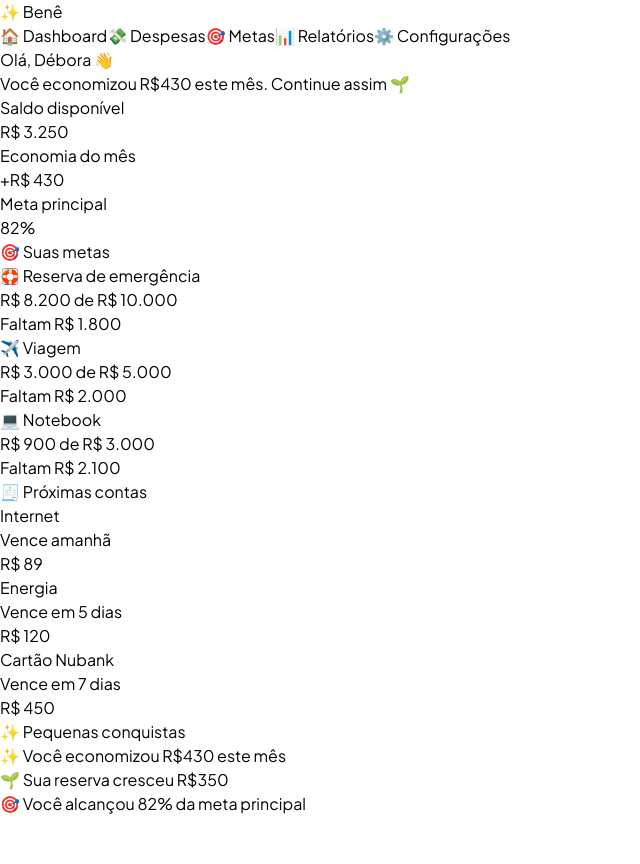
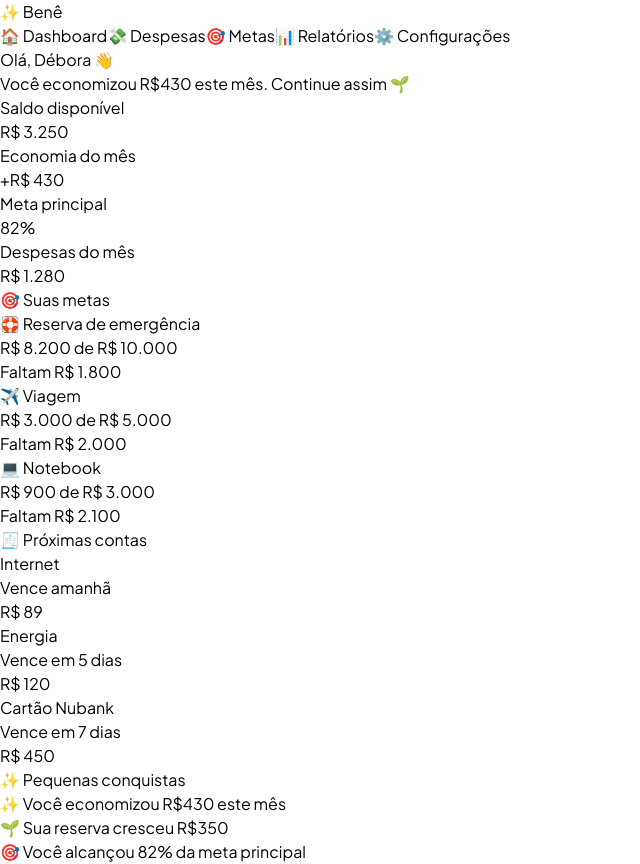
Before and after one commit to deborajaldir/bene-ai-frontend, a React (Vite) app: page /dashboard in a window 1280 px wide. Shown: the whole page, without its empty margins (0-640 px from the left). Before the commit the page ends 816 px from the top, so only its background shows below. Built offline with nearby package versions, Linux system fonts and the light colour scheme.

Commit message:
feat: add create and delete goals functionality

```diff
--- /dev/null
+++ b/src/components/MetaForm.jsx
@@ -0,0 +1,42 @@
+function MetaForm({
+    nomeMeta,
+    setNomeMeta,
+    valorMeta,
+    setValorMeta,
+    adicionarMeta
+}) {
+    return (
+        <div className="bg-white/60 rounded-[30px] p-6 mt-6 max-w-xl mx-auto">
+
+            <h2 className="text-2xl font-bold text-[#4B4B4B] mb-5">
+                Nova Meta
+            </h2>
+
+            <input
+                type="text"
+                placeholder="Nome da meta"
+                value={nomeMeta}
+                onChange={(e) => setNomeMeta(e.target.value)}
+                className="w-full p-4 rounded-2xl mb-4 border border-white/40"
+            />
+
+            <input
+                type="number"
+                placeholder="Valor objetivo"
+                value={valorMeta}
+                onChange={(e) => setValorMeta(e.target.value)}
+                className="w-full p-4 rounded-2xl mb-4 border border-white/40"
+            />
+
+            <button
+                onClick={adicionarMeta}
+                className="bg-green-600 text-white px-6 py-3 rounded-2xl font-semibold"
+            >
+                Salvar Meta
+            </button>
+
+        </div>
+    )
+}
+
+export default MetaForm
--- /dev/null
+++ b/src/data/conquistas.js
@@ -0,0 +1,14 @@
+export const conquistas = [
+    {
+        mensagem: "✨ Você economizou R$430 este mês",
+        cor: "text-green-600"
+    },
+    {
+        mensagem: "🌱 Sua reserva cresceu R$350",
+        cor: "text-blue-600"
+    },
+    {
+        mensagem: "🎯 Você alcançou 82% da meta principal",
+        cor: "text-purple-600"
+    }
+]
--- /dev/null
+++ b/src/data/contas.js
@@ -0,0 +1,17 @@
+export const contas = [
+    {
+        nome: "Internet",
+        vencimento: "Vence amanhã",
+        valor: "R$ 89"
+    },
+    {
+        nome: "Energia",
+        vencimento: "Vence em 5 dias",
+        valor: "R$ 120"
+    },
+    {
+        nome: "Cartão Nubank",
+        vencimento: "Vence em 7 dias",
+        valor: "R$ 450"
+    }
+]
--- /dev/null
+++ b/src/data/metas.js
@@ -0,0 +1,26 @@
+export const metas = [
+    {
+        titulo: "🛟 Reserva de emergência",
+        valorAtual: "R$ 8.200",
+        valorMeta: "R$ 10.000",
+        progresso: 82,
+        faltam: "R$ 1.800",
+        cor: "bg-green-500"
+    },
+    {
+        titulo: "✈️ Viagem",
+        valorAtual: "R$ 3.000",
+        valorMeta: "R$ 5.000",
+        progresso: 60,
+        faltam: "R$ 2.000",
+        cor: "bg-blue-500"
+    },
+    {
+        titulo: "💻 Notebook",
+        valorAtual: "R$ 900",
+        valorMeta: "R$ 3.000",
+        progresso: 30,
+        faltam: "R$ 2.100",
+        cor: "bg-violet-500"
+    }
+]
--- /dev/null
+++ b/src/data/resumo.js
@@ -0,0 +1,22 @@
+export const resumo = [
+    {
+        titulo: "Saldo disponível",
+        valor: "R$ 3.250",
+        cor: "text-[#4B4B4B]"
+    },
+    {
+        titulo: "Economia do mês",
+        valor: "+R$ 430",
+        cor: "text-green-600"
+    },
+    {
+        titulo: "Meta principal",
+        valor: "82%",
+        cor: "text-blue-600"
+    },
+    {
+        titulo: "Despesas do mês",
+        valor: "R$ 1.280",
+        cor: "text-red-500"
+    }
+]
--- a/src/pages/Dashboard.jsx
+++ b/src/pages/Dashboard.jsx
@@ -4,6 +4,10 @@ import ResumoCard from "../components/ResumoCard"
 import MetaCard from "../components/MetaCard"
 import ContaCard from "../components/ContaCard"
 import ConquistaCard from "../components/ConquistaCard"
+import { metas } from "../data/metas"
+import { contas } from "../data/contas"
+import { conquistas } from "../data/conquistas"
+import { resumo } from "../data/resumo"
 
 function Dashboard() {
     return (
@@ -34,22 +38,14 @@ function Dashboard() {
 
                     <div className="grid grid-cols-1 md:grid-cols-3 gap-5 mt-6">
 
+                        {resumo.map((item) => (
                             <ResumoCard
-                            titulo="Saldo disponível"
-                            valor="R$ 3.250"
+                                key={item.titulo}
+                                titulo={item.titulo}
+                                valor={item.valor}
+                                cor={item.cor}
                             />
-
-                        <ResumoCard
-                            titulo="Economia do mês"
-                            valor="+R$ 430"
-                            cor="text-green-600"
-                        />
-
-                        <ResumoCard
-                            titulo="Meta principal"
-                            valor="82%"
-                            cor="text-blue-600"
-                        />
+                        ))}
 
                     </div>
 
@@ -63,32 +59,19 @@ function Dashboard() {
 
                         <div className="grid grid-cols-1 lg:grid-cols-3 gap-5">
 
+                            {
+                                metas.map((meta) => (
                                     <MetaCard
-                                titulo="🛟 Reserva de emergência"
-                                valorAtual="R$ 8.200"
-                                valorMeta="R$ 10.000"
-                                progresso={82}
-                                faltam="R$ 1.800"
-                                cor="bg-green-500"
+                                        key={meta.titulo}
+                                        titulo={meta.titulo}
+                                        valorAtual={meta.valorAtual}
+                                        valorMeta={meta.valorMeta}
+                                        progresso={meta.progresso}
+                                        faltam={meta.faltam}
+                                        cor={meta.cor}
                                     />
-
-                            <MetaCard
-                                titulo="✈️ Viagem"
-                                valorAtual="R$ 3.000"
-                                valorMeta="R$ 5.000"
-                                progresso={60}
-                                faltam="R$ 2.000"
-                                cor="bg-blue-500"
-                            />
-
-                            <MetaCard
-                                titulo="💻 Notebook"
-                                valorAtual="R$ 900"
-                                valorMeta="R$ 3.000"
-                                progresso={30}
-                                faltam="R$ 2.100"
-                                cor="bg-violet-500"
-                            />
+                                ))
+                            }
 
                         </div>
 
@@ -107,23 +90,16 @@ function Dashboard() {
 
                                 <div className="flex flex-col gap-5">
 
+                                    {
+                                        contas.map((conta) => (
                                             <ContaCard
-                                        nome="Internet"
-                                        vencimento="Vence amanhã"
-                                        valor="R$ 89"
+                                                key={conta.nome}
+                                                nome={conta.nome}
+                                                vencimento={conta.vencimento}
+                                                valor={conta.valor}
                                             />
-
-                                    <ContaCard
-                                        nome="Energia"
-                                        vencimento="Vence em 5 dias"
-                                        valor="R$ 120"
-                                    />
-
-                                    <ContaCard
-                                        nome="Cartão Nubank"
-                                        vencimento="Vence em 7 dias"
-                                        valor="R$ 450"
-                                    />
+                                        ))
+                                    }
 
                                 </div>
 
@@ -139,20 +115,15 @@ function Dashboard() {
 
                                     <div className="flex flex-col gap-4">
 
+                                        {
+                                            conquistas.map((conquista, index) => (
                                                 <ConquistaCard
-                                            mensagem="✨ Você economizou R$430 este mês"
-                                            cor="text-green-600"
+                                                    key={index}
+                                                    mensagem={conquista.mensagem}
+                                                    cor={conquista.cor}
                                                 />
-
-                                        <ConquistaCard
-                                            mensagem="🌱 Sua reserva cresceu R$350"
-                                            cor="text-blue-600"
-                                        />
-
-                                        <ConquistaCard
-                                            mensagem="🎯 Você alcançou 82% da meta principal"
-                                            cor="text-purple-600"
-                                        />
+                                            ))
+                                        }
 
                                     </div>
 
--- a/src/pages/Metas.jsx
+++ b/src/pages/Metas.jsx
@@ -1,6 +1,65 @@
+import { useState } from "react"
 import Layout from "../components/Layout"
+import MetaForm from "../components/MetaForm"
 
 function Metas() {
+
+    const [mostrarFormulario, setMostrarFormulario] = useState(false)
+    const [nomeMeta, setNomeMeta] = useState("")
+    const [valorMeta, setValorMeta] = useState("")
+    const [metas, setMetas] = useState([
+        {
+            titulo: "🛟 Reserva de emergência",
+            valorAtual: "R$ 8.200",
+            valorMeta: "R$ 10.000",
+            progresso: 82,
+            cor: "bg-green-500"
+        },
+        {
+            titulo: "✈️ Viagem",
+            valorAtual: "R$ 3.000",
+            valorMeta: "R$ 5.000",
+            progresso: 60,
+            cor: "bg-blue-500"
+        },
+        {
+            titulo: "💻 Notebook",
+            valorAtual: "R$ 900",
+            valorMeta: "R$ 3.000",
+            progresso: 30,
+            cor: "bg-violet-500"
+        }
+    ])
+    function adicionarMeta() {
+
+        if (!nomeMeta || !valorMeta) {
+            return
+        }
+
+        const novaMeta = {
+            titulo: nomeMeta,
+            valorAtual: "R$ 0",
+            valorMeta: `R$ ${valorMeta}`,
+            progresso: 0,
+            cor: "bg-pink-500"
+        }
+
+        setMetas([...metas, novaMeta])
+
+        setNomeMeta("")
+        setValorMeta("")
+        setMostrarFormulario(false)
+    }
+
+    function excluirMeta(indexMeta) {
+
+        const metasAtualizadas = metas.filter(
+            (_, index) => index !== indexMeta
+        )
+
+        setMetas(metasAtualizadas)
+    }
+
     return (
         <Layout>
 
@@ -20,96 +79,69 @@ function Metas() {
 
                 <div className="grid grid-cols-1 md:grid-cols-2 xl:grid-cols-3 gap-5 mt-6">
 
-                    <div className="bg-white/60 rounded-[30px] p-6">
+                    {metas.map((meta, index) => (
+
+                        <div
+                            key={index}
+                            className="bg-white/60 rounded-[30px] p-6"
+                        >
 
                             <h3 className="font-semibold text-[#4B4B4B] text-lg">
-                            🛟 Reserva de emergência
+                                {meta.titulo}
                             </h3>
 
                             <p className="text-[#5B5B5B] mt-4">
-                            R$ 8.200 de R$ 10.000
+                                {meta.valorAtual} de {meta.valorMeta}
                             </p>
 
                             <div className="w-full h-3 bg-white rounded-full mt-4 overflow-hidden">
 
-                            <div className="w-[82%] h-full bg-green-500 rounded-full"></div>
+                                <div
+                                    className={`h-full rounded-full ${meta.cor}`}
+                                    style={{ width: `${meta.progresso}%` }}
+                                />
 
                             </div>
 
                             <p className="mt-4 text-sm text-[#5B5B5B]">
-                            82% concluído
+                                {meta.progresso}% concluído
                             </p>
 
-                        <button className="mt-5 text-sm font-semibold text-[#4B4B4B] hover:underline">
-                            Ver progresso →
+                            <button
+                                onClick={() => excluirMeta(index)}
+                                className="mt-4 text-red-500 text-sm font-semibold hover:underline"
+                            >
+                                🗑 Excluir
                             </button>
 
                         </div>
 
-                    <div className="bg-white/60 rounded-[30px] p-6">
-
-                        <h3 className="font-semibold text-[#4B4B4B] text-lg">
-                            ✈️ Viagem
-                        </h3>
-
-                        <p className="text-[#5B5B5B] mt-4">
-                            R$ 3.000 de R$ 5.000
-                        </p>
-
-                        <div className="w-full h-3 bg-white rounded-full mt-4 overflow-hidden">
-
-                            <div className="w-[82%] h-full bg-blue-500 rounded-full"></div>
-
-                        </div>
-
-                        <p className="mt-4 text-sm text-[#5B5B5B]">
-                            60% concluído
-                        </p>
-
-                        <button className="mt-5 text-sm font-semibold text-[#4B4B4B] hover:underline">
-                            Ver progresso →
-                        </button>
-
-                    </div>
-
-                    <div className="bg-white/60 rounded-[30px] p-6">
-
-                        <h3 className="font-semibold text-[#4B4B4B] text-lg">
-                            💻 Notebook
-                        </h3>
-
-                        <p className="text-[#5B5B5B] mt-4">
-                            R$ 900 de R$ 3.000
-                        </p>
-
-                        <div className="w-full h-3 bg-white rounded-full mt-4 overflow-hidden">
-
-                            <div className="w-[82%] h-full bg-violet-500 rounded-full"></div>
-
-                        </div>
-
-                        <p className="mt-4 text-sm text-[#5B5B5B]">
-                            30% concluído
-                        </p>
-
-                        <button className="mt-5 text-sm font-semibold text-[#4B4B4B] hover:underline">
-                            Ver progresso →
-                        </button>
-
-
-                    </div>
+                    ))}
 
                 </div>
 
                 <div className="mt-8 flex justify-center">
 
                     <button
+                        onClick={() => setMostrarFormulario(!mostrarFormulario)}
                         className="bg-[#4B4B4B] text-[#F7EDC3] px-6 py-4 rounded-2xl font-semibold hover:opacity-90 transition"
                     >
                         + Nova Meta
                     </button>
 
                 </div>
+
+                {
+                    mostrarFormulario && (
+                        <MetaForm
+                            nomeMeta={nomeMeta}
+                            setNomeMeta={setNomeMeta}
+                            valorMeta={valorMeta}
+                            setValorMeta={setValorMeta}
+                            adicionarMeta={adicionarMeta}
+                        />
+                    )
+                }
 
             </div>
 
```
Lines whose indentation alone changed are shown as unchanged.
